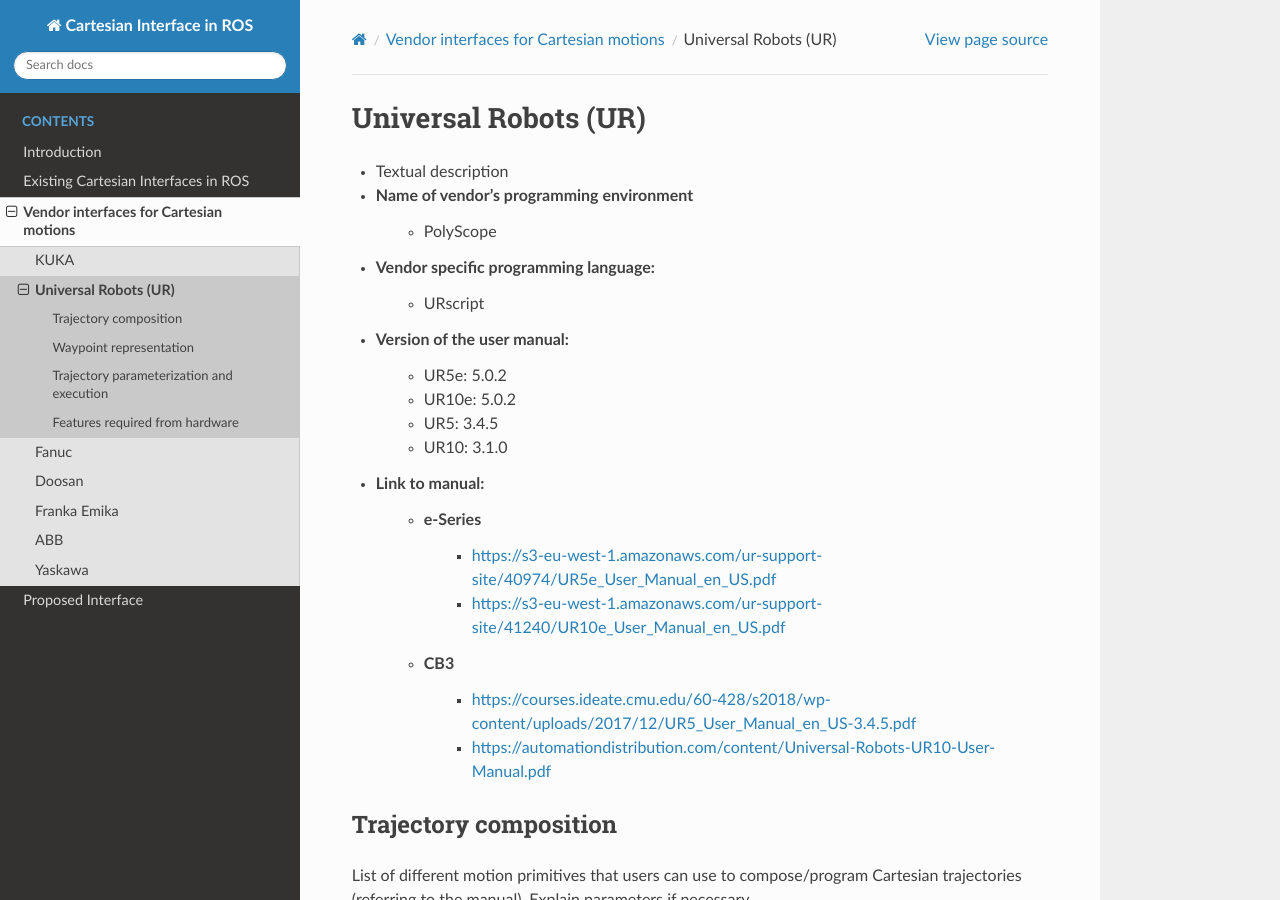
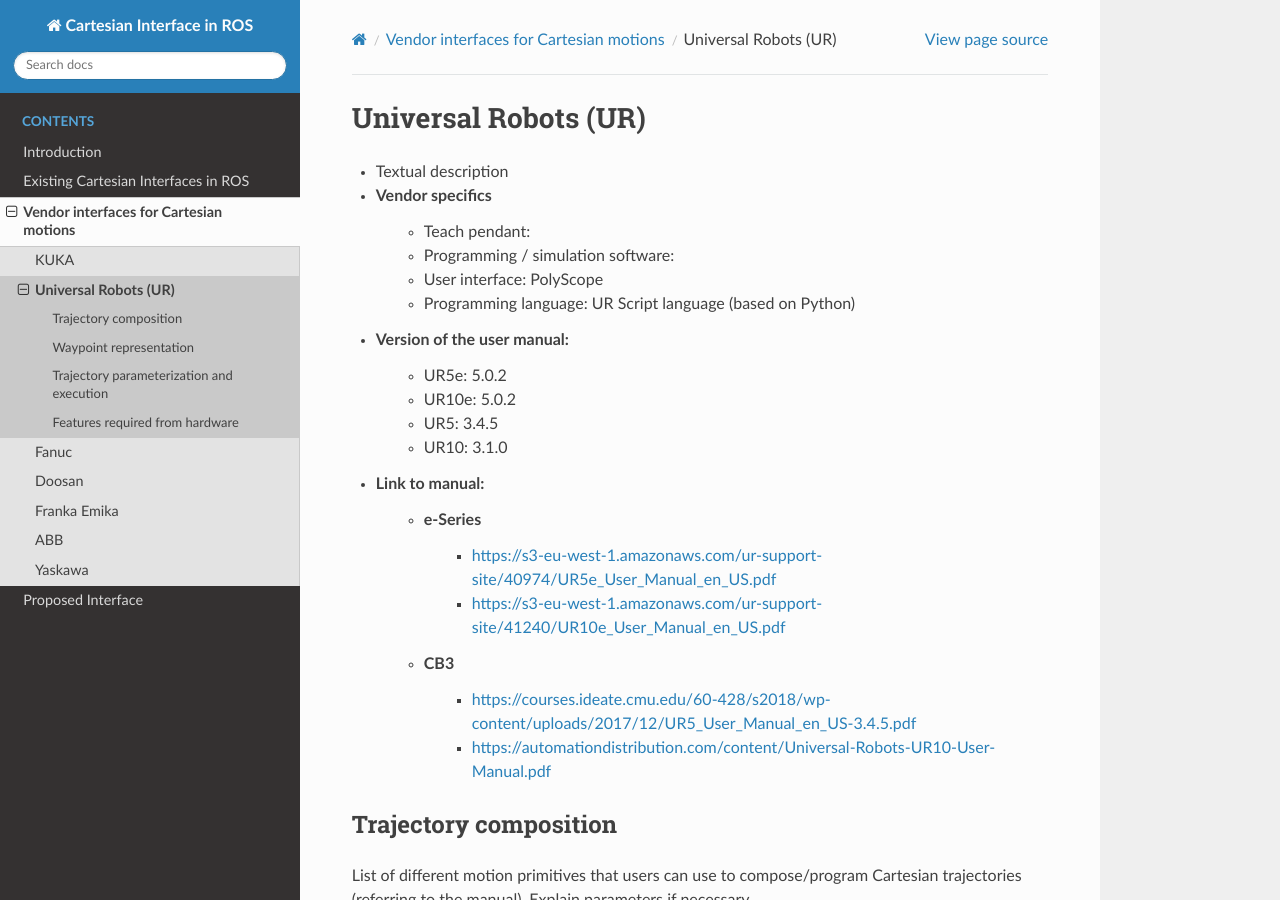
Before and after one commit to fzi-forschungszentrum-informatik/fzi_robot_interface_proposal, a Sphinx documentation site: the page built from source/industry/UR.rst, in a window 1280 px wide and 900 px high. Built offline with Sphinx 7.4.7 and the Read the Docs theme 2.0.0, drawn with Linux system fonts in a browser that asks for light colours.

```diff
--- a/source/industry/UR.rst
+++ b/source/industry/UR.rst
@@ -1,10 +1,12 @@
 Universal Robots (UR)
 =====================
 * Textual description
-* Name of vendor's programming environment
-   * PolyScope
-* Vendor specific programming language:
-   * URscript
+* Vendor specifics
+   * Teach pendant:
+   * Programming / simulation software:
+   * User interface: 			PolyScope
+   * Programming language: 		UR Script language (based on Python)
+
 * Version of the user manual:
    * UR5e: 5.0.2
    * UR10e: 5.0.2
```
Also changed, not shown: source/industry/KUKA.rst (+6 -2 lines).
